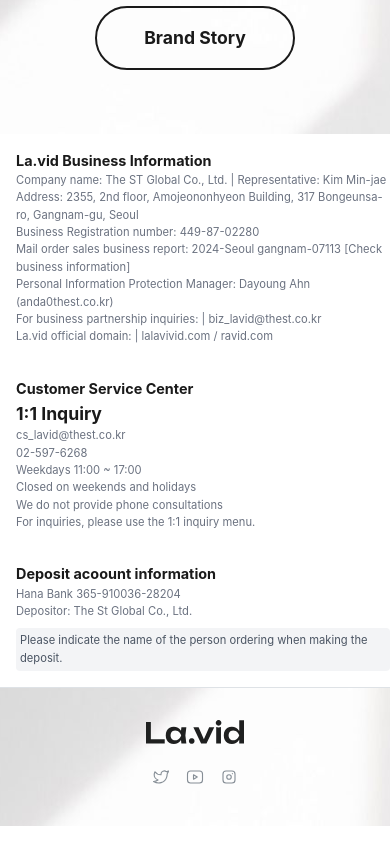
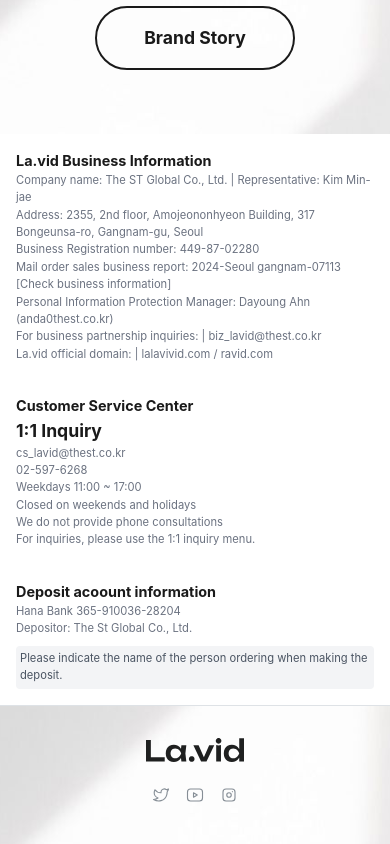
Before and after one commit to liecyborg28/lalavivid, a React (Vite) app: page / in a window 390 px wide. Shown: the part 2887-3731 px from the top of the page. Built offline with nearby package versions, Linux system fonts and the light colour scheme.

Commit message:
Update Home.module.css

```diff
--- a/src/sections/Home/Home.module.css
+++ b/src/sections/Home/Home.module.css
@@ -207,16 +207,19 @@
     .customerInfo>b,
     .depositInfo>b {
         margin-left: 16px;
+        margin-right: 16px;
     }
 
     .businessInfo>span,
     .customerInfo>span,
     .depositInfo>span {
         margin-left: 16px;
+        margin-right: 16px;
     }
 
     .depositInfo>div {
         margin-left: 16px;
+        margin-right: 16px;
     }
 }
 
```
